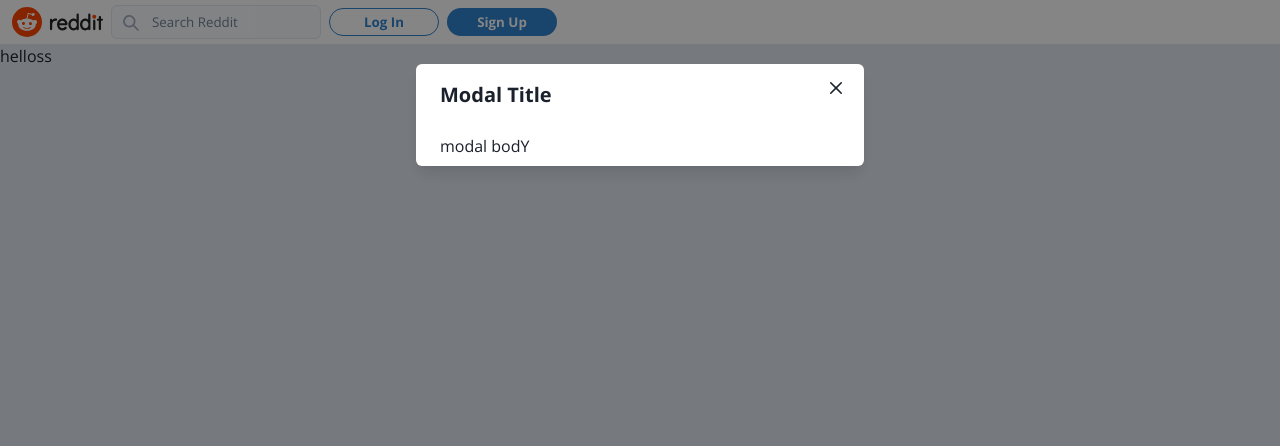
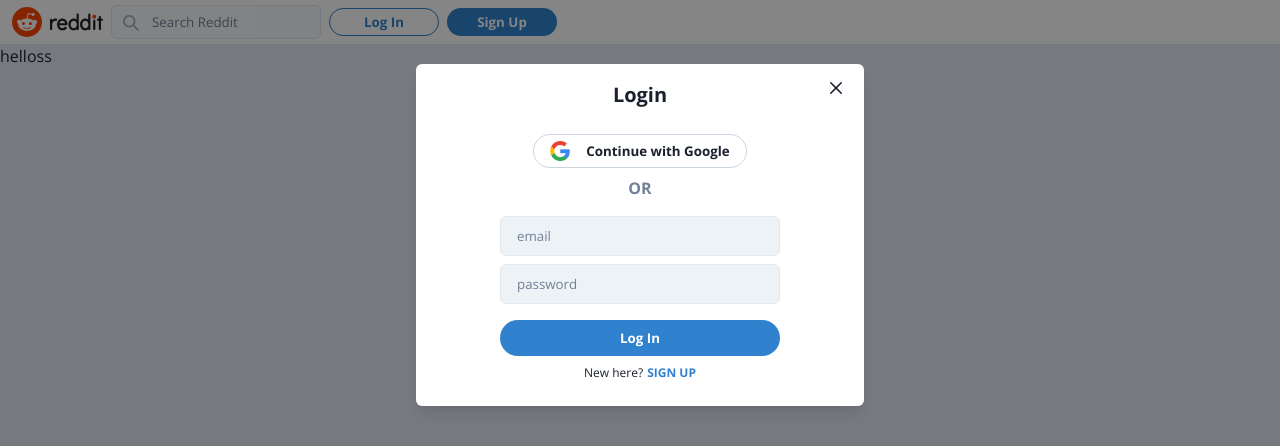
Before and after one commit to KordianPilarski/reddit-clone, a Next.js app: page / in a window 1280 px wide. Both pictures are taken after a click on the button "Log In". Shown: the top 446 px of the page. Built offline with nearby package versions, Linux system fonts and the light colour scheme.

Commit message:
Add Log In and Sign Up modals, configure firebase

```diff
--- /dev/null
+++ b/src/components/Modal/Auth/AuthInputs.tsx
@@ -0,0 +1,21 @@
+import { Flex } from "@chakra-ui/react";
+import React from "react";
+import { useRecoilValue } from "recoil";
+import { authModalState } from "../../../atoms/authModalAtom";
+import Login from "./Login";
+import SignUp from "./SignUp";
+
+type AuthInputsProps = {
+  //   toggleView: (view: ModalView) => void;
+};
+
+const AuthInputs: React.FC<AuthInputsProps> = () => {
+  const modalState = useRecoilValue(authModalState);
+
+  return (
+    <Flex direction="column" alignItems="center" width="100%" mt={4}>
+      {modalState.view === "login" ? <Login /> : <SignUp />}
+    </Flex>
+  );
+};
+export default AuthInputs;
--- a/src/components/Modal/Auth/AuthModal.tsx
+++ b/src/components/Modal/Auth/AuthModal.tsx
@@ -1,17 +1,18 @@
-import React from "react";
 import {
+  Flex,
   Modal,
-  ModalOverlay,
+  ModalBody,
+  ModalCloseButton,
   ModalContent,
   ModalHeader,
-  ModalFooter,
-  ModalBody,
-  ModalCloseButton,
-  useDisclosure,
-  Button,
+  ModalOverlay,
+  Text,
 } from "@chakra-ui/react";
+import React from "react";
 import { useRecoilState } from "recoil";
 import { authModalState } from "../../../atoms/authModalAtom";
+import AuthInputs from "./AuthInputs";
+import OAuthButtons from "./OAuthButtons";
 
 const AuthModal: React.FC = () => {
   const [modalState, setModalState] = useRecoilState(authModalState);
@@ -25,9 +26,36 @@
       <Modal isOpen={modalState.open} onClose={handleClose}>
         <ModalOverlay />
         <ModalContent>
-          <ModalHeader>Modal Title</ModalHeader>
+          <ModalHeader textAlign="center">
+            {modalState.view === "login"
+              ? "Login"
+              : modalState.view === "signup"
+              ? "Sign Up"
+              : modalState.view === "resetPassword"
+              ? "Reset Password"
+              : null}
+          </ModalHeader>
           <ModalCloseButton />
-          <ModalBody>modal bodY</ModalBody>
+          <ModalBody
+            display="flex"
+            flexDirection="column"
+            alignItems="center"
+            justifyContent="center"
+            pb={6}
+          >
+            <Flex
+              direction="column"
+              align="center"
+              justify="center"
+              width="70%"
+            >
+              <OAuthButtons />
+              <Text color="gray.500" fontWeight={600}>
+                OR
+              </Text>
+              <AuthInputs />
+            </Flex>
+          </ModalBody>
         </ModalContent>
       </Modal>
     </>
--- /dev/null
+++ b/src/components/Modal/Auth/Login.tsx
@@ -0,0 +1,82 @@
+import React, { useState } from "react";
+import { Input, Button, Flex, Text } from "@chakra-ui/react";
+import { authModalState } from "../../../atoms/authModalAtom";
+import { useSetRecoilState } from "recoil";
+
+type LoginProps = {};
+
+const Login: React.FC<LoginProps> = () => {
+  const setAuthModalState = useSetRecoilState(authModalState);
+  const [loginForm, setLoginForm] = useState({
+    email: "",
+    password: "",
+  });
+  const [formError, setFormError] = useState("");
+
+  const onSubmit = () => {};
+
+  const onChange = (event: React.ChangeEvent<HTMLInputElement>) => {
+    setLoginForm((prev) => ({
+      ...prev,
+      [event.target.name]: event.target.value,
+    }));
+  };
+
+  return (
+    <form onSubmit={onSubmit}>
+      <Input
+        required
+        name="email"
+        placeholder="email"
+        type="text"
+        mb={2}
+        onChange={onChange}
+        fontSize="10pt"
+        _placeholder={{ color: "gray.500" }}
+        _hover={{ bg: "white", border: "1px solid", borderColor: "blue.500" }}
+        _focus={{
+          outline: "none",
+          bg: "white",
+          border: "1px solid",
+          borderColor: "blue.500",
+        }}
+        bg="gray.100"
+      />
+      <Input
+        required
+        name="password"
+        placeholder="password"
+        type="password"
+        mb={2}
+        onChange={onChange}
+        fontSize="10pt"
+        _placeholder={{ color: "gray.500" }}
+        _hover={{ bg: "white", border: "1px solid", borderColor: "blue.500" }}
+        _focus={{
+          outline: "none",
+          bg: "white",
+          border: "1px solid",
+          borderColor: "blue.500",
+        }}
+        bg="gray.100"
+      />
+      <Button width="100%" height="36px" mb={2} mt={2} type="submit">
+        Log In
+      </Button>
+      <Flex fontSize="9pt" justifyContent="center">
+        <Text mr={1}>New here?</Text>
+        <Text
+          color="blue.500"
+          fontWeight={700}
+          cursor="pointer"
+          onClick={() =>
+            setAuthModalState((prev) => ({ ...prev, view: "signup" }))
+          }
+        >
+          SIGN UP
+        </Text>
+      </Flex>
+    </form>
+  );
+};
+export default Login;
--- /dev/null
+++ b/src/components/Modal/Auth/OAuthButtons.tsx
@@ -0,0 +1,19 @@
+<Button>
+  <Image />
+</Button>;
+import { Flex, Button, Image } from "@chakra-ui/react";
+import React from "react";
+
+type OAuthButtonsProps = {};
+
+const OAuthButtons: React.FC<OAuthButtonsProps> = () => {
+  return (
+    <Flex>
+      <Button variant="oauth" mb={2}>
+        <Image src="/images/googlelogo.png" height="20px" mr="4" /> Continue
+        with Google
+      </Button>
+    </Flex>
+  );
+};
+export default OAuthButtons;
--- /dev/null
+++ b/src/components/Modal/Auth/SignUp.tsx
@@ -0,0 +1,101 @@
+import { Button, Flex, Input, Text } from "@chakra-ui/react";
+import React, { useState } from "react";
+import { useSetRecoilState } from "recoil";
+import { authModalState } from "../../../atoms/authModalAtom";
+
+type SignUpProps = {};
+
+const SignUp: React.FC<SignUpProps> = () => {
+  const setAuthModalState = useSetRecoilState(authModalState);
+  const [signUpForm, setSignUpForm] = useState({
+    email: "",
+    password: "",
+    confirmPassword: "",
+  });
+  const [formError, setFormError] = useState("");
+
+  const onSubmit = () => {};
+
+  const onChange = (event: React.ChangeEvent<HTMLInputElement>) => {
+    setSignUpForm((prev) => ({
+      ...prev,
+      [event.target.name]: event.target.value,
+    }));
+  };
+
+  return (
+    <form onSubmit={onSubmit}>
+      <Input
+        required
+        name="email"
+        placeholder="email"
+        type="text"
+        mb={2}
+        onChange={onChange}
+        fontSize="10pt"
+        _placeholder={{ color: "gray.500" }}
+        _hover={{ bg: "white", border: "1px solid", borderColor: "blue.500" }}
+        _focus={{
+          outline: "none",
+          bg: "white",
+          border: "1px solid",
+          borderColor: "blue.500",
+        }}
+        bg="gray.100"
+      />
+      <Input
+        required
+        name="password"
+        placeholder="password"
+        type="password"
+        mb={2}
+        onChange={onChange}
+        fontSize="10pt"
+        _placeholder={{ color: "gray.500" }}
+        _hover={{ bg: "white", border: "1px solid", borderColor: "blue.500" }}
+        _focus={{
+          outline: "none",
+          bg: "white",
+          border: "1px solid",
+          borderColor: "blue.500",
+        }}
+        bg="gray.100"
+      />
+      <Input
+        required
+        name="confirmPassword"
+        placeholder="confirm password"
+        type="password"
+        mb={2}
+        onChange={onChange}
+        fontSize="10pt"
+        _placeholder={{ color: "gray.500" }}
+        _hover={{ bg: "white", border: "1px solid", borderColor: "blue.500" }}
+        _focus={{
+          outline: "none",
+          bg: "white",
+          border: "1px solid",
+          borderColor: "blue.500",
+        }}
+        bg="gray.100"
+      />
+      <Button width="100%" height="36px" mb={2} mt={2} type="submit">
+        Sign Up
+      </Button>
+      <Flex fontSize="9pt" justifyContent="center">
+        <Text mr={1}>Already a redditor?</Text>
+        <Text
+          color="blue.500"
+          fontWeight={700}
+          cursor="pointer"
+          onClick={() =>
+            setAuthModalState((prev) => ({ ...prev, view: "login" }))
+          }
+        >
+          LOG IN
+        </Text>
+      </Flex>
+    </form>
+  );
+};
+export default SignUp;
```
Also changed, not shown: src/firebase/clientApp.ts (added, +21 -0 lines).
